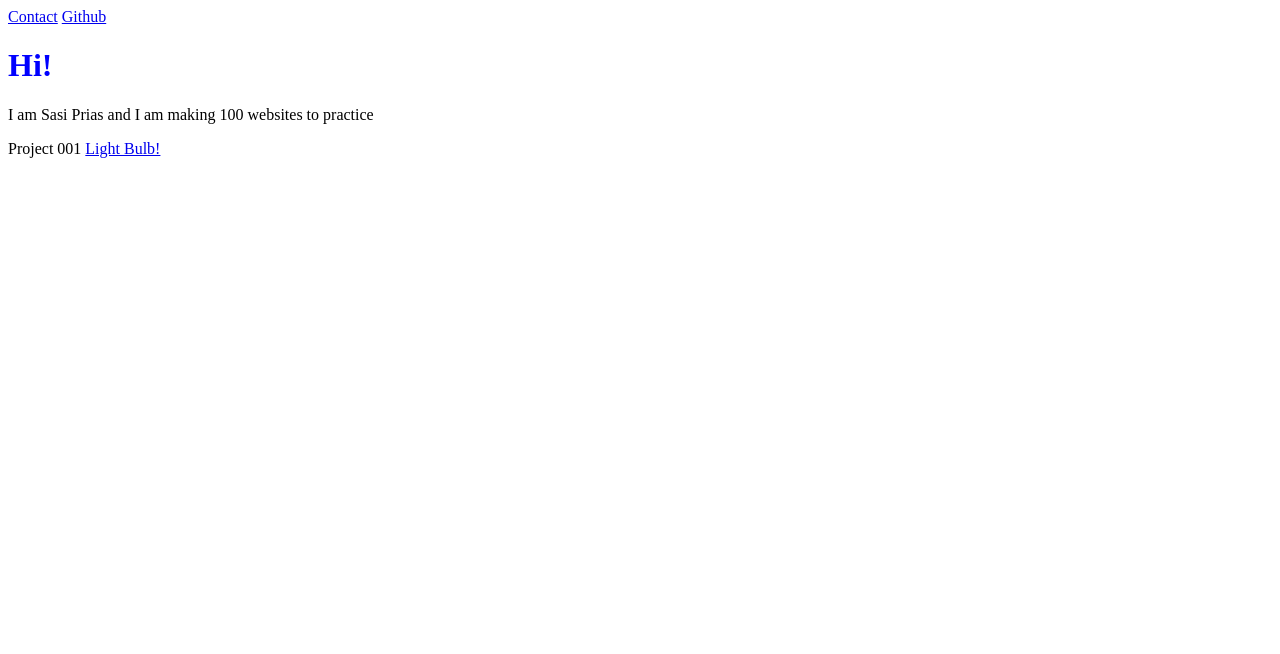
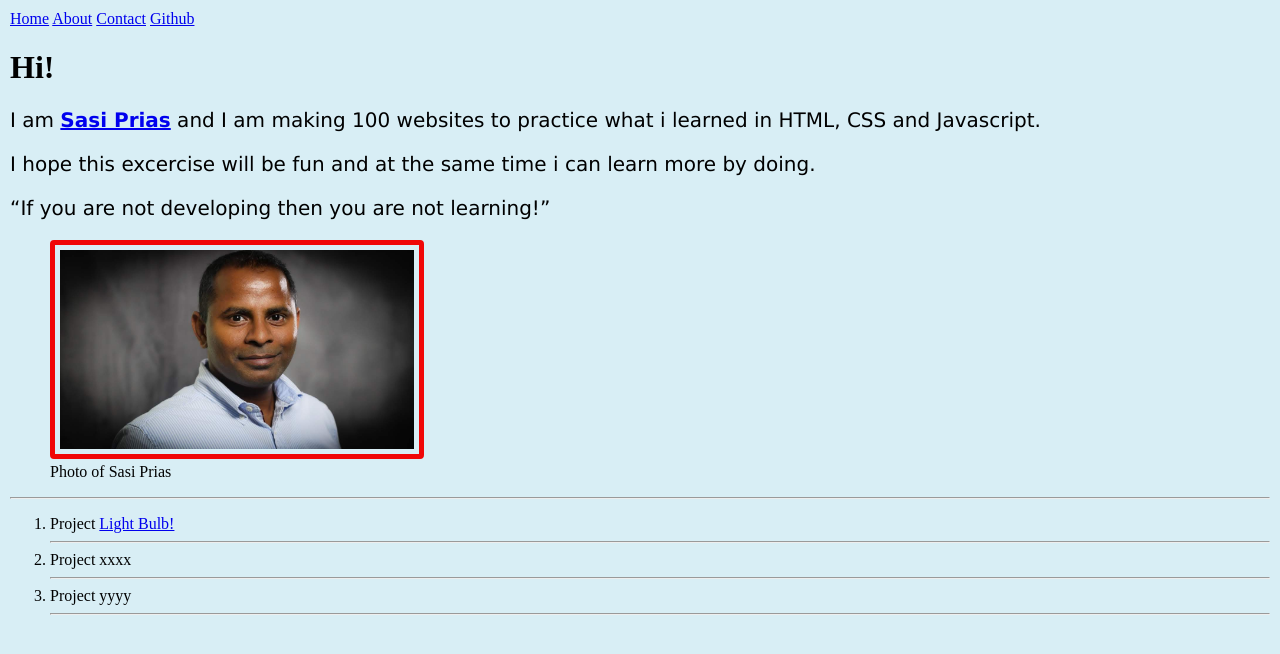
Before and after one commit to speriasamy/the100websites, a plain HTML site: page index.html in a window 1280 px wide. Drawn offline with Linux system fonts and the light colour scheme.

Commit message:
updates
updates

Co-Authored-By: Sasi Prias <42826721+speriasamy@users.noreply.github.com>

```diff
--- a/CSS/index.css
+++ b/CSS/index.css
@@ -1,4 +1,22 @@
+body {
+    margin: 10px;
+    background-color: rgb(216, 238, 245);
+}
+
 h1 {
-    color: blue;
-    size: 0in;
+    text-align: left;
 }
+
+img {
+    border-radius: 4px;
+    border: 5px solid rgb(240, 7, 7);
+    padding: 5px;
+    width: 30%;
+    height: auto;
+    opacity: 1;
+}
+
+p {
+    font-family: Verdana, Geneva, Tahoma, sans-serif;
+    font-size: 20px;
+}
--- a/index.html
+++ b/index.html
@@ -3,22 +3,58 @@
 
 <head>
     <title>Sasi Prias | 100 Websites </title>
+    <meta charset="utf-8" lang="en">
+    <meta name="author" content="Sasi Prias">
+    <meta name="viewport" content="with=device-width, initial-scale=1">
     <link rel="stylesheet" href="CSS/index.css">
+    <style>
+
+    </style>
+    <script>
+    </script>
 </head>
 
 <body>
     <header>
         <nav>
-            <a href="about.html"></a>
+            <a href="index.html" type="button">Home</a>
+            <a href="about.html">About</a>
             <a href="mailto:sasikumar.periasamy@gmail.com">Contact</a>
             <a href="https://github.com/speriasamy">Github</a>
         </nav>
     </header>
-    <h1>Hi!</h1>
-    <p>I am Sasi Prias and I am making 100 websites to practice</p>
-    <div>
-        Project 001 <span><a href="project/project001.html">Light Bulb!</a></span>
-    </div>
+    <main>
+        <h1>Hi!</h1>
+
+        <p>I am <a href="about.html"><b>Sasi Prias</b></a> and I am making 100 websites to practice what i learned in HTML, CSS and Javascript.</p>
+
+        <p>I hope this excercise will be fun and at the same time i can learn more by doing.</p>
+
+        <p><q>If you are not developing then you are not learning!</q></p>
+
+        <figure>
+            <img src="images/sasi.jpg" alt="Sasi photo">
+            <figcaption>Photo of Sasi Prias</figcaption>
+        </figure>
+
+        <hr>
+        <ol>
+            <li>
+                Project <span><a href="project/project1/project001.html" target="_blank">Light Bulb!</a></span>
+
+            </li>
+            <hr>
+            <li>
+                Project xxxx
+            </li>
+            <hr>
+            <li>
+                Project yyyy
+            </li>
+            <hr>
+        </ol>
+
+    </main>
 </body>
 
 </html>
```
Also changed, not shown: about.html (added, +12 -0 lines), project/project001.html (deleted, +0 -12 lines), project/project1/project001.html (added, +49 -0 lines), images/sasi.jpg (added).
